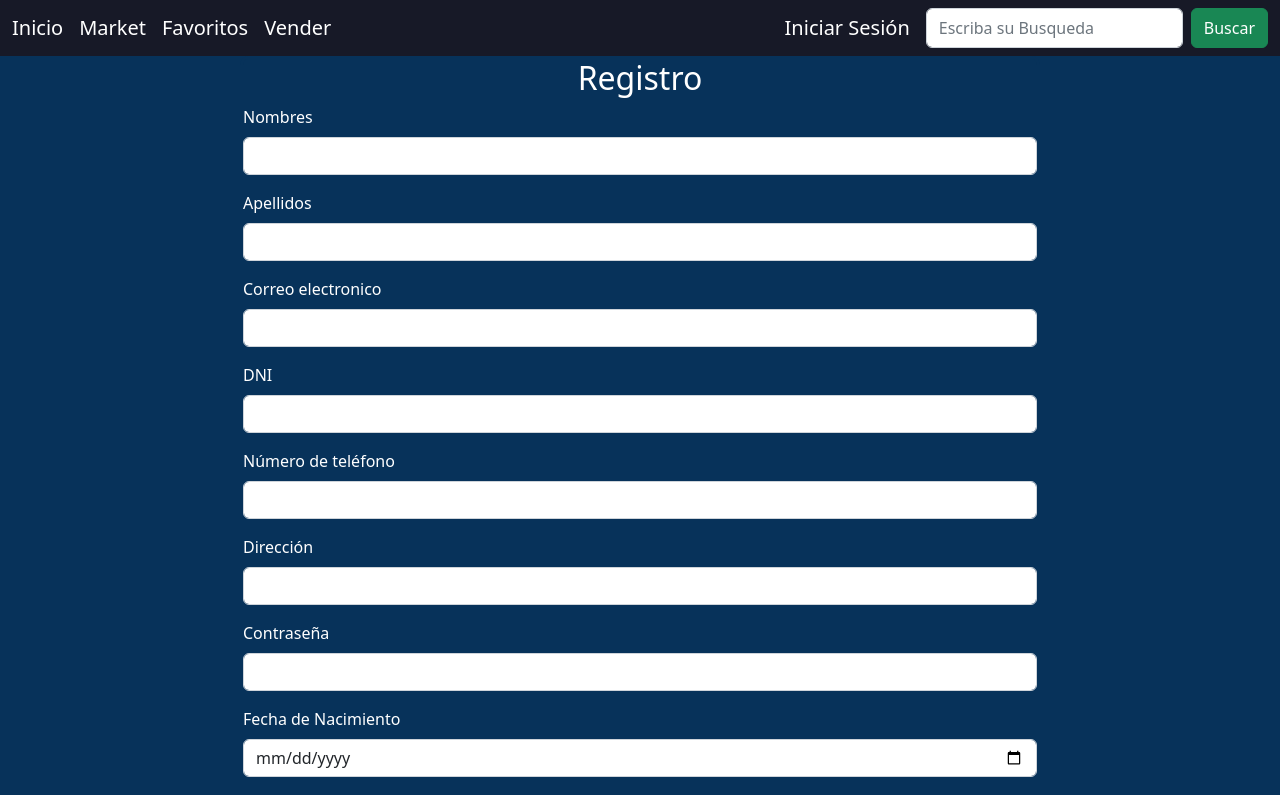
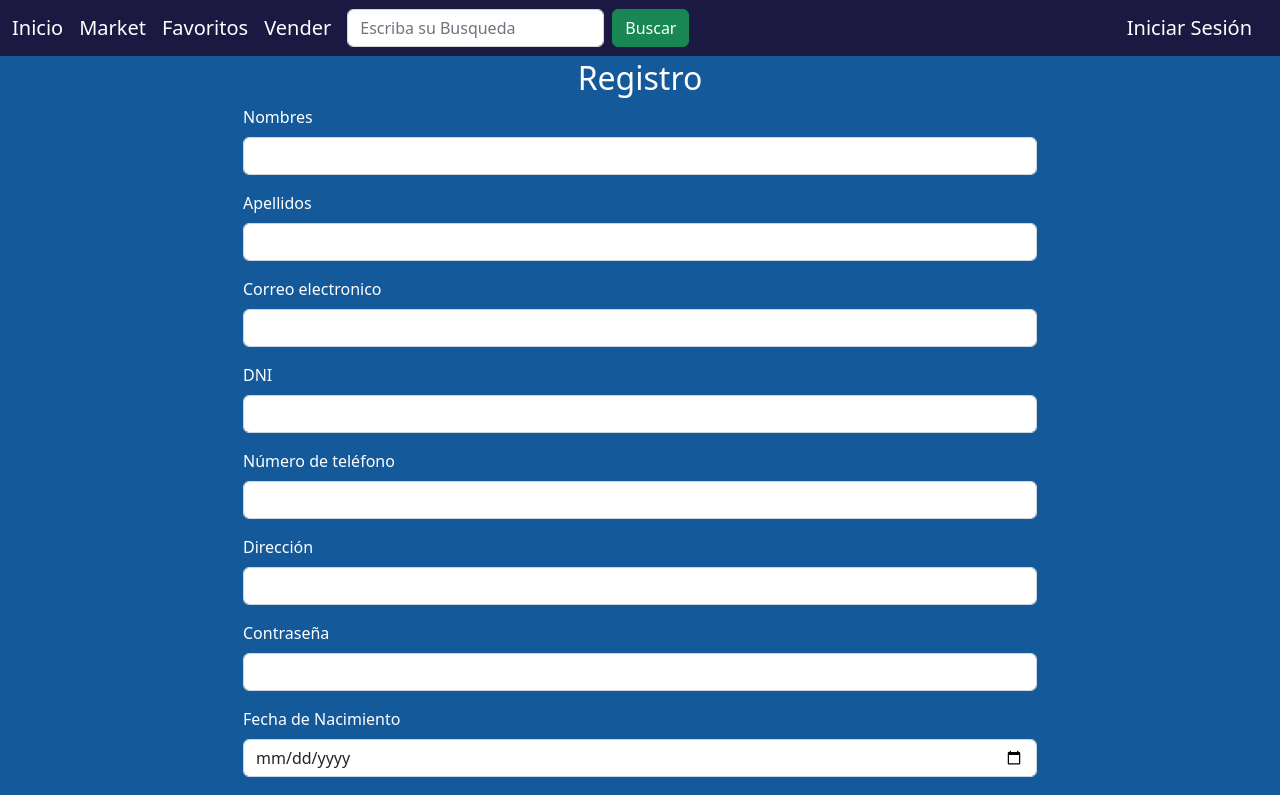
Before and after one commit to iamchapita/Marketplace-Frontend, a React (Create React App) app in the folder markeplace-frontend/: page /registro in a window 1280 px wide. Shown: the top 795 px of the page. Built offline with nearby package versions, Linux system fonts and the light colour scheme.

Commit message:
Cambios CSS y Empecé el buscador

```diff
--- a/markeplace-frontend/src/App.css
+++ b/markeplace-frontend/src/App.css
@@ -15,7 +15,7 @@
 }
 
 .App-header {
-  background-color: #07325a;
+  background-color: #14599a;
   min-height: 100vh;
   display: flex;
   flex-direction: column;
--- a/markeplace-frontend/src/components/auth/useragreement.js
+++ b/markeplace-frontend/src/components/auth/useragreement.js
@@ -24,7 +24,6 @@ function UserAgreement() {
                 <div className="form-check">
                 <a className="nav-link" href="/acuerdo" >Acuerdo de usuario</a>
                 <p>Por favor, lee atentamente el acuerdo de usuario antes de continuar:</p>
-
                 <input onClick={handleAceptar} id="btn-check-act" className='form-check-input' type="checkbox"/>
                 <label className="form-check-label" for="btn-check-act" >aceptar</label>
                 <br></br>
--- a/markeplace-frontend/src/components/bar/navbar.js
+++ b/markeplace-frontend/src/components/bar/navbar.js
@@ -1,5 +1,6 @@
 import React from "react";
 import '../../style/style-navbar.css'
+import Search from '../bar/search';
 
 function Navbar(){
     return(
@@ -21,14 +22,12 @@ function Navbar(){
                     <a className="navbar-brand text-white " href="/">Vender</a>
                     </li>
                 </ul>
+                    <Search></Search>
                 </div>
-
-                <form className="d-flex" role="search">
-                    <a className="navbar-brand text-white text-link " href="/login" >Iniciar Sesión</a>
-                    <input className="form-control me-2" type="search" placeholder="Escriba su Busqueda"/>
-                    <button className="btn btn-success" type="submit">Buscar</button>
-                </form>
-            </div>
+                    <form className="d-flex" role="search">
+                        <a className="navbar-brand text-white text-link " href="/login" >Iniciar Sesión</a>
+                    </form>
+                </div>
             </nav>
 
         </div>
--- /dev/null
+++ b/markeplace-frontend/src/components/bar/search.js
@@ -0,0 +1,20 @@
+import React, { useState } from 'react';
+
+function Search({ onSearch }) {
+  const [query, setQuery] = useState('');
+
+  const handleSubmit = (event) => {
+    event.preventDefault();
+    onSearch(query);
+  };
+
+  return (
+    <form onSubmit={handleSubmit} className="d-flex" role="search">
+      <input className="form-control me-2" type="search" placeholder="Escriba su Busqueda"
+       value={query} onChange={(event) => setQuery(event.target.value)} />
+      <button className='btn btn-success' type="submit">Buscar</button>
+    </form>
+  );
+}
+
+export default Search;
--- a/markeplace-frontend/src/style/style-login.css
+++ b/markeplace-frontend/src/style/style-login.css
@@ -2,11 +2,11 @@
 
 .box-login{
     width: 500px;
-    border-color: #07325a;
+    border-color: #14599a;
 }
 
 .card-body-login{
-    background-color: #07325a;
+    background-color: #14599a;
 }
 
 .mb-3{
--- a/markeplace-frontend/src/style/style-navbar.css
+++ b/markeplace-frontend/src/style/style-navbar.css
@@ -1,11 +1,11 @@
 
 .Nav-Bar{
-    background-color: #231942;
+    background-color: #1b1942;
     color: #ffff;
 
 }
 .navbar{
-    background-color: #171927;
+    background-color: #1b1942;
 
 }
 .text-white{
--- a/markeplace-frontend/src/style/style-registration.css
+++ b/markeplace-frontend/src/style/style-registration.css
@@ -2,15 +2,15 @@
 
 .box{
     width: 800px;
-    border-color: #07325a;
+    border-color: #14599a;
 }
 
 .card-body-registration{
-    background-color: #07325a;
+    background-color: #14599a;
     border: solid;
     align-items: center;
     border-radius: 1%;
-    border-color: #07325a;
+    border-color: #14599a;
 }
 
 .mb-3{
--- a/markeplace-frontend/src/style/style-useragreement.css
+++ b/markeplace-frontend/src/style/style-useragreement.css
@@ -2,7 +2,7 @@
 
 
 .box-agreement{
-    background-color: #07325a;
+    background-color: #14599a;
 }
 
 .agreement{
```
Also changed, not shown: markeplace-frontend/src/components/auth/registration.js (+0 -10 lines).
